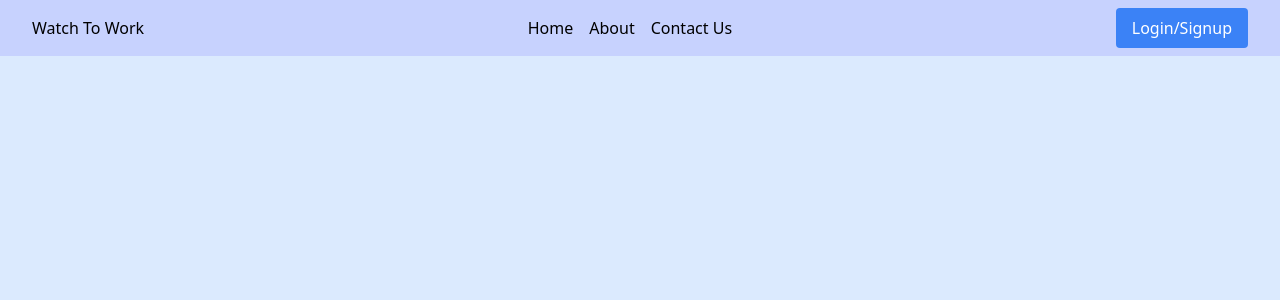
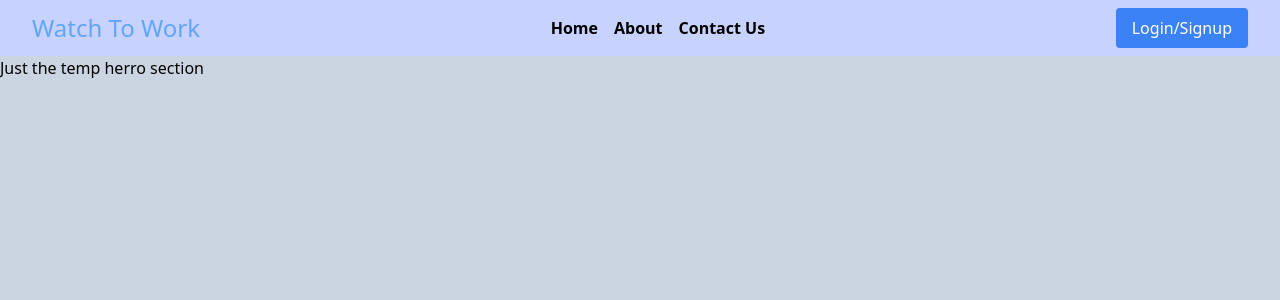
Before and after one commit to adeelfeb/tailwindLearning, a React (Vite) app in the folder comp/: page / in a window 1280 px wide. Shown: the top 300 px of the page. Built offline with nearby package versions, Linux system fonts and the light colour scheme.

Commit message:
Just working things hardly making a stop here Merge branch 'main' of https://github.com/adeelfeb/tailwindLearning

```diff
--- a/comp/src/App.jsx
+++ b/comp/src/App.jsx
@@ -1,18 +1,17 @@
-// App.jsx
 import { BrowserRouter as Router, Routes, Route } from 'react-router-dom';
 import Header from './Components/Header/Header';
-// import MainContent from './MainContent';
+import MainContent from './Components/MainContent';
 import './index.css'; // Ensure Tailwind is included
 
 function App() {
   return (
     <Router>
-      <div className="bg-blue-100 min-h-screen">
+      <div className="bg-slate-300 min-h-screen">
         <Header />
         <Routes>
-          {/* <Route path="/" element={<MainContent />} /> */}
-          <Route path="/about" element={<div>About Page</div>} />
-          <Route path="/contact" element={<div>Contact Us Page</div>} />
+          <Route path="/" element={<MainContent />} />
+          <Route path="/*" element={<MainContent />} /> {/* This will handle any sub-routes */}
+          <Route path="*" element={<div>404 Not Found</div>} />
         </Routes>
       </div>
     </Router>
--- /dev/null
+++ b/comp/src/Components/About.jsx
@@ -0,0 +1,5 @@
+function About() {
+    return <div>Trying to reach</div>;
+  }
+
+  export default About;
--- /dev/null
+++ b/comp/src/Components/ContactPage.jsx
@@ -0,0 +1,5 @@
+function ContactPage() {
+    return <div>Contact Us Page Content</div>;
+  }
+
+  export default ContactPage;
--- a/comp/src/Components/Header/Header.jsx
+++ b/comp/src/Components/Header/Header.jsx
@@ -4,20 +4,25 @@ import { Link } from 'react-router-dom';
 function Header() {
   return (
     <nav className="bg-indigo-200 w-full h-14 flex justify-between items-center px-4 md:px-8">
-      <div>Watch To Work</div>
-      <ul className="flex space-x-4">
+      <div className='text-2xl text-blue-400'>
+        <Link to="/" aria-label="Go to homepage">Watch To Work</Link>
+      </div>
+      <ul className="font-semibold hidden md:flex space-x-4">
         <li>
-          <Link to="/">Home</Link>
+          <Link to="/" className="cursor-pointer" aria-label="Home">Home</Link>
         </li>
         <li>
-          <Link to="/about">About</Link>
+          <Link to="/about" className="cursor-pointer" aria-label="About Us">About</Link>
         </li>
         <li>
-          <Link to="/contact">Contact Us</Link>
+          <Link to="/contact" className="cursor-pointer" aria-label="Contact Us">Contact Us</Link>
         </li>
       </ul>
       <div>
-        <button className="bg-blue-500 text-white px-4 py-2 rounded">Login/Signup</button>
+        <button className="bg-blue-500 text-white px-4 py-2 rounded hidden md:block">Login/Signup</button>
+      </div>
+      <div className='md:hidden'>
+        <button aria-label="Toggle menu" className="text-4xl">&#8801;</button>
       </div>
     </nav>
   );
--- /dev/null
+++ b/comp/src/Components/HeroSection.jsx
@@ -0,0 +1,9 @@
+function HeroSection(){
+    return (
+        <div>
+            <h1>Just the temp herro section</h1>
+        </div>
+    )
+}
+
+export default HeroSection
--- /dev/null
+++ b/comp/src/Components/HomePage.jsx
@@ -0,0 +1,9 @@
+import HeroSection from './HeroSection'
+
+function HomePage() {
+    return <div>
+        <HeroSection/>
+    </div>;
+  }
+
+  export default HomePage;
--- /dev/null
+++ b/comp/src/Components/MainContent.jsx
@@ -0,0 +1,21 @@
+// MainContent.jsx
+import { Routes, Route } from 'react-router-dom';
+import HomePage from './HomePage';
+import About from './About';
+import ContactPage from './ContactPage';
+
+
+function MainContent() {
+  return (
+    <div>
+        {/* className="m-8 mx-auto items-center space-x-4 rounded-xl bg-white p-8" */}
+      <Routes>
+        <Route path="/" element={<HomePage />} />
+        <Route path="/about" element={<About />} />
+        <Route path="/contact" element={<ContactPage />} />
+      </Routes>
+    </div>
+  );
+}
+
+export default MainContent;
```
Also changed, not shown: 1 other file (tests, documents, lock files or other folders).
